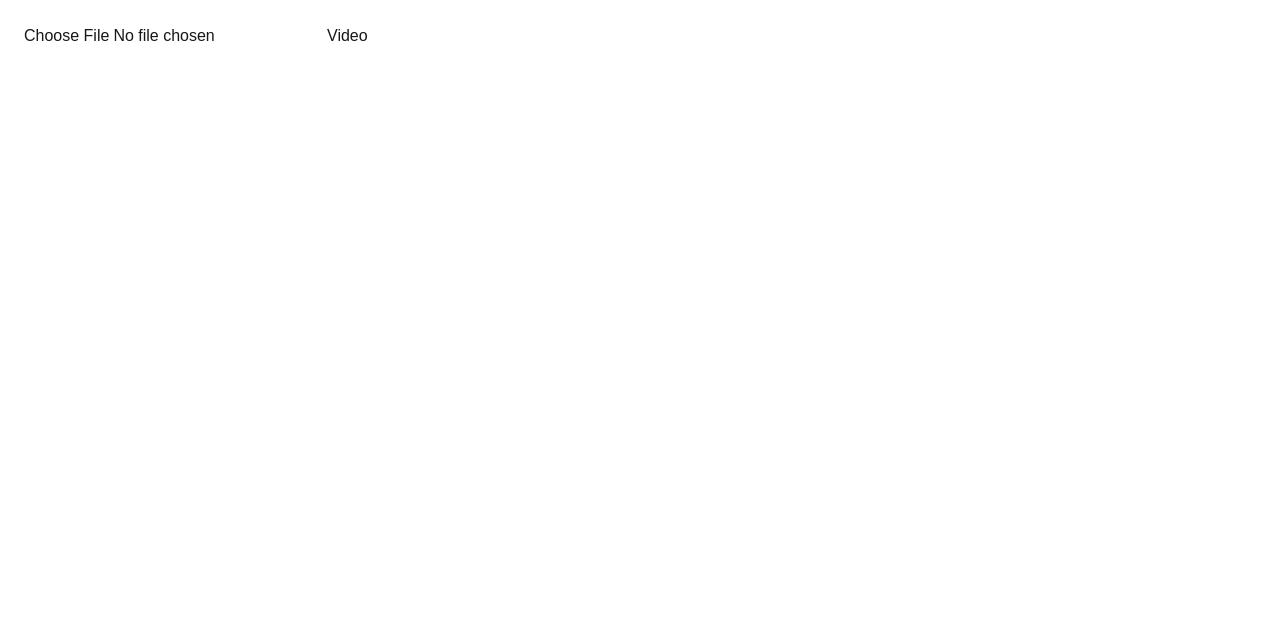
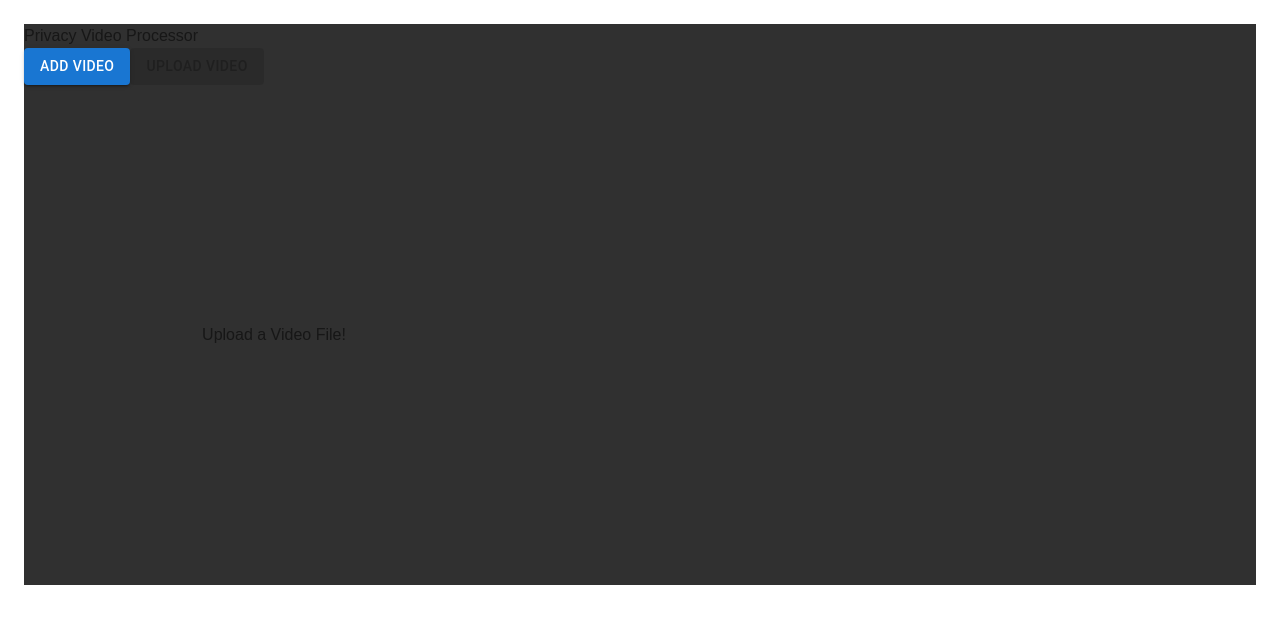
Before and after one commit to justintyang17/nwHacks2026, a Next.js app in the folder my-app/: page / in a window 1280 px wide. Shown: the top 624 px of the page. Built offline with nearby package versions, Linux system fonts and the light colour scheme.

Commit message:
Cleaned Up UI

```diff
--- a/my-app/app/api/upload/route.ts
+++ b/my-app/app/api/upload/route.ts
@@ -1,7 +1,6 @@
 import { NextResponse } from "next/server";
 
 export async function POST(req: Request) {
-console.log("HIIIII")
   const formData = await req.formData();
   const file = formData.get("video") as File;
 
--- a/my-app/app/components/videoUpload.tsx
+++ b/my-app/app/components/videoUpload.tsx
@@ -1,18 +1,32 @@
 "use client";
 
-import { useState } from "react";
-console.log("🟢 VideoUpload component rendered");
+import { Button } from "@mui/material";
+import { useState, useEffect } from "react";
+
 export default function VideoUpload() {
     const [video, setVideo] = useState<File | null>(null);
+    const [previewUrl, setPreviewUrl] = useState<string | null>(null);
 
     const handleChange = (e: React.ChangeEvent<HTMLInputElement>) => {
         if (!e.target.files) return;
         setVideo(e.target.files[0]);
     };
 
+    useEffect(() => {
+        if (!video) return;
+
+        const url = URL.createObjectURL(video);
+        setPreviewUrl(url);
+
+        // Cleanup to avoid memory leaks
+        return () => URL.revokeObjectURL(url);
+    }, [video]);
+
   const handleUpload = async () => {
-    console.log("Upload clicked");
-    if (!video) return;
+
+    if (!video) {
+      return;
+    }
 
     const formData = new FormData();
     formData.append("video", video);
@@ -24,15 +38,51 @@ export default function VideoUpload() {
     };
 
   return (
-    <div>
+    <div
+     style={{backgroundColor: "#303030"}}>
+        <h4> Privacy Video Processor</h4>
+        <Button
+            variant="contained"
+            component="label">
+            {video ? "Change Video" : "Add Video"}
             <input
                 type="file"
-        accept="video/*"
                 onChange={handleChange}
+                style={{ display: "none" }}
             />
-      <button onClick={handleUpload}>
-        Video
-      </button>
+        </Button>
+        <Button
+            variant="contained"
+            disabled={!video}
+            onClick={handleUpload}>
+            Upload Video
+        </Button>
+        <div
+            style={{
+                width: "500px",
+                height: "500px",
+                display: "flex",
+                alignItems: "center",
+                justifyContent: "center"
+            }}>
+                {!previewUrl && (
+                   <h3 style={{
+                    justifyContent: "center"
+                   }}
+                   >Upload a Video File!</h3>
+                )}
+                {previewUrl && (
+                <video
+                src={previewUrl}
+                controls
+                autoPlay
+                    style={{
+                        width: "100%",
+                        height: "100%",
+                        objectFit: "contain"
+                    }}/>
+                )}
+        </div>
     </div>
   );
 }
--- a/my-app/package.json
+++ b/my-app/package.json
@@ -9,6 +9,10 @@
     "lint": "eslint"
   },
   "dependencies": {
+    "@emotion/react": "^11.14.0",
+    "@emotion/styled": "^11.14.1",
+    "@mui/material": "^7.3.7",
+    "axios": "^1.13.2",
     "next": "16.1.3",
     "react": "19.2.3",
     "react-dom": "19.2.3"
```
Also changed, not shown: 1 other file (tests, documents, lock files or other folders). Lines whose indentation alone changed are shown as unchanged.
